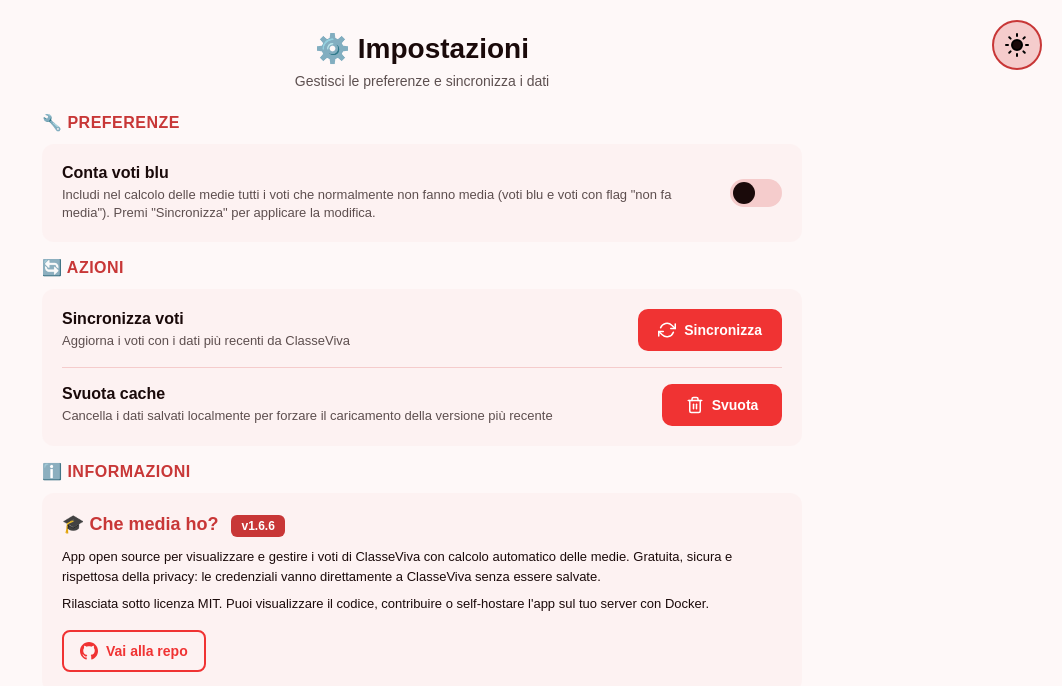
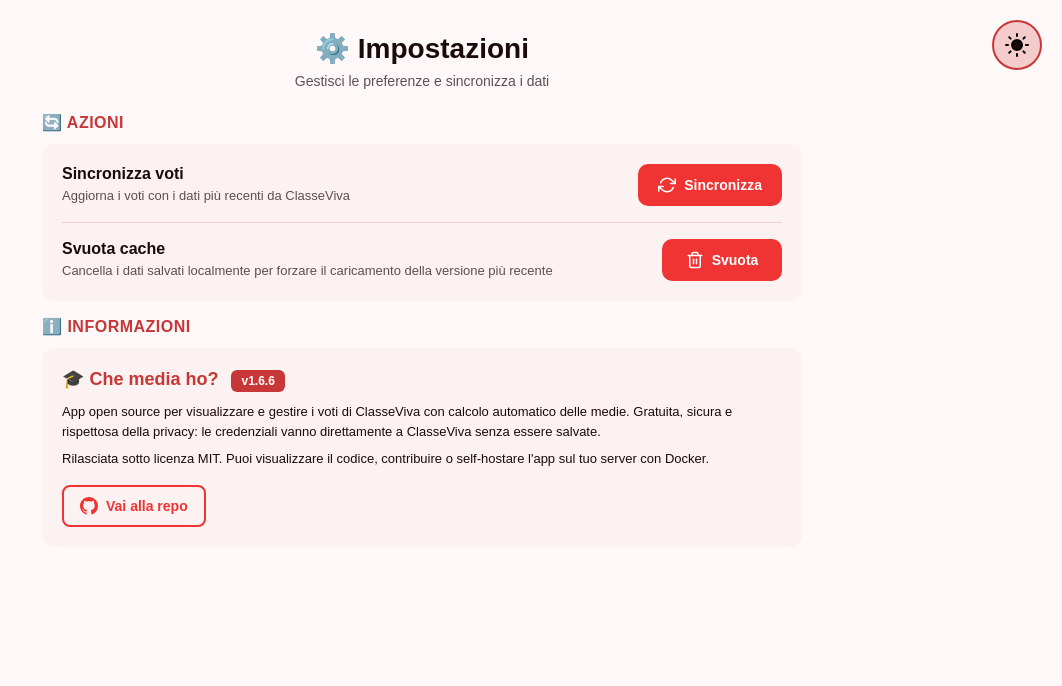
Before and after one commit to gablilli/chemediaho, a Flask app: page /settings in a window 1280 px wide. Shown: the top 686 px of the page, without its empty margins (218-1280 px from the left). Run offline with Flask 3, Linux system fonts and the light colour scheme.

Commit message:
test: remove grade filtering - take all grades from Spaggiari as-is (#54)
* Remove grade filtering - take all grades from Spaggiari as-is

Co-authored-by: gablilli <167802854+gablilli@users.noreply.github.com>

* Inline is_blue variable as suggested by code review

Co-authored-by: gablilli <167802854+gablilli@users.noreply.github.com>

```diff
--- a/app.py
+++ b/app.py
@@ -127,12 +127,8 @@ def refresh_grades():
         user_id = flask.session['user_id']
         student_id = "".join(filter(str.isdigit, user_id))
 
-        # Get include_blue_grades preference from request body
-        data = flask.request.get_json() or {}
-        include_blue_grades = data.get('include_blue_grades', False)
-
-        # Fetch fresh grades from API
-        grades_avr = calculate_avr(get_grades(student_id, token), include_blue_grades)
+        # Fetch fresh grades from API - take all grades as-is without filtering
+        grades_avr = calculate_avr(get_grades(student_id, token))
 
         # Update session with fresh data
         flask.session['grades_avr'] = grades_avr
@@ -462,7 +458,7 @@ def get_grades(student_id, token):
         return response.json()
     else:
         response.raise_for_status()
-def calculate_avr(grades, include_blue_grades=False):
+def calculate_avr(grades):
     grades_avr = {}
     for grade in grades["grades"]:
         # Convert period to string to ensure consistent type for dictionary keys
@@ -470,13 +466,7 @@ def calculate_avr(grades, include_blue_grades=False):
         # Always skip grades without a decimal value
         if grade["decimalValue"] is None:
             continue
-        # Check if this is a blue grade or a grade that doesn't count toward average
-        is_blue = grade["color"] == "blue"
-        has_no_average = grade["noAverage"]
-        # Skip grades that don't count toward average unless include_blue_grades is True
-        # This includes both blue grades and grades explicitly marked as noAverage
-        if (is_blue or has_no_average) and not include_blue_grades:
-            continue
+        # Take all grades from Spaggiari as-is without filtering
         if period not in grades_avr:
             grades_avr[period] = {}
         if grades_avr[period].get(grade["subjectDesc"]) is None:
@@ -491,7 +481,7 @@ def calculate_avr(grades, include_blue_grades=False):
             "notesForFamily": grade["notesForFamily"],
             "componentDesc": grade["componentDesc"],
             "teacherName": grade["teacherName"],
-            "isBlue": is_blue
+            "isBlue": grade["color"] == "blue"
         })
 
     # Calculate average per subject
--- a/templates/settings.html
+++ b/templates/settings.html
@@ -498,21 +498,6 @@
     </div>
 
     <div class="container">
-      <!-- Settings Section -->
-      <p class="section-title">🔧 Preferenze</p>
-      <div class="settings-card">
-        <div class="setting-item">
-          <div class="setting-info">
-            <div class="setting-title">Conta voti blu</div>
-            <div class="setting-description">Includi nel calcolo delle medie tutti i voti che normalmente non fanno media (voti blu e voti con flag "non fa media"). Premi "Sincronizza" per applicare la modifica.</div>
-          </div>
-          <label class="toggle-switch">
-            <input type="checkbox" id="includeBlueGrades">
-            <span class="toggle-slider"></span>
-          </label>
-        </div>
-      </div>
-
       <!-- Actions Section -->
       <p class="section-title">🔄 Azioni</p>
       <div class="settings-card">
@@ -660,16 +645,6 @@
         }, 3000);
       }
 
-      // Blue grades toggle
-      const blueGradesToggle = document.getElementById('includeBlueGrades');
-      const savedBlueGrades = localStorage.getItem('includeBlueGrades') === 'true';
-      blueGradesToggle.checked = savedBlueGrades;
-
-      blueGradesToggle.addEventListener('change', () => {
-        localStorage.setItem('includeBlueGrades', blueGradesToggle.checked);
-        showNotification(blueGradesToggle.checked ? 'Voti blu inclusi nel calcolo' : 'Voti blu esclusi dal calcolo');
-      });
-
       // Sync grades button
       const syncBtn = document.getElementById('syncBtn');
       syncBtn.addEventListener('click', async () => {
@@ -677,13 +652,11 @@
         syncBtn.disabled = true;
 
         try {
-          const includeBlueGrades = localStorage.getItem('includeBlueGrades') === 'true';
           const response = await fetch('/refresh_grades', {
             method: 'POST',
             headers: {
               'Content-Type': 'application/json',
-            },
-            body: JSON.stringify({ include_blue_grades: includeBlueGrades })
+            }
           });
 
           const data = await response.json();
```
